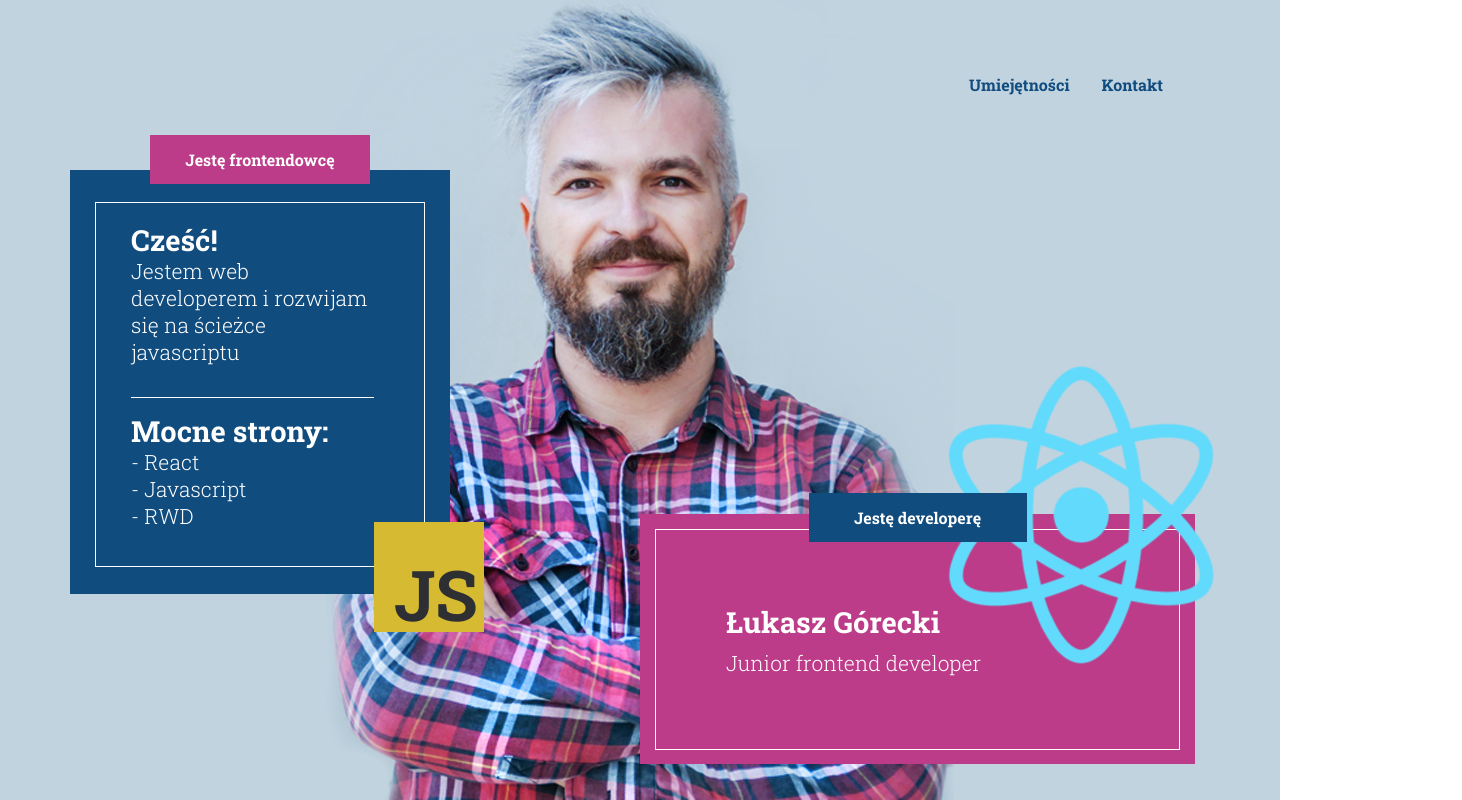
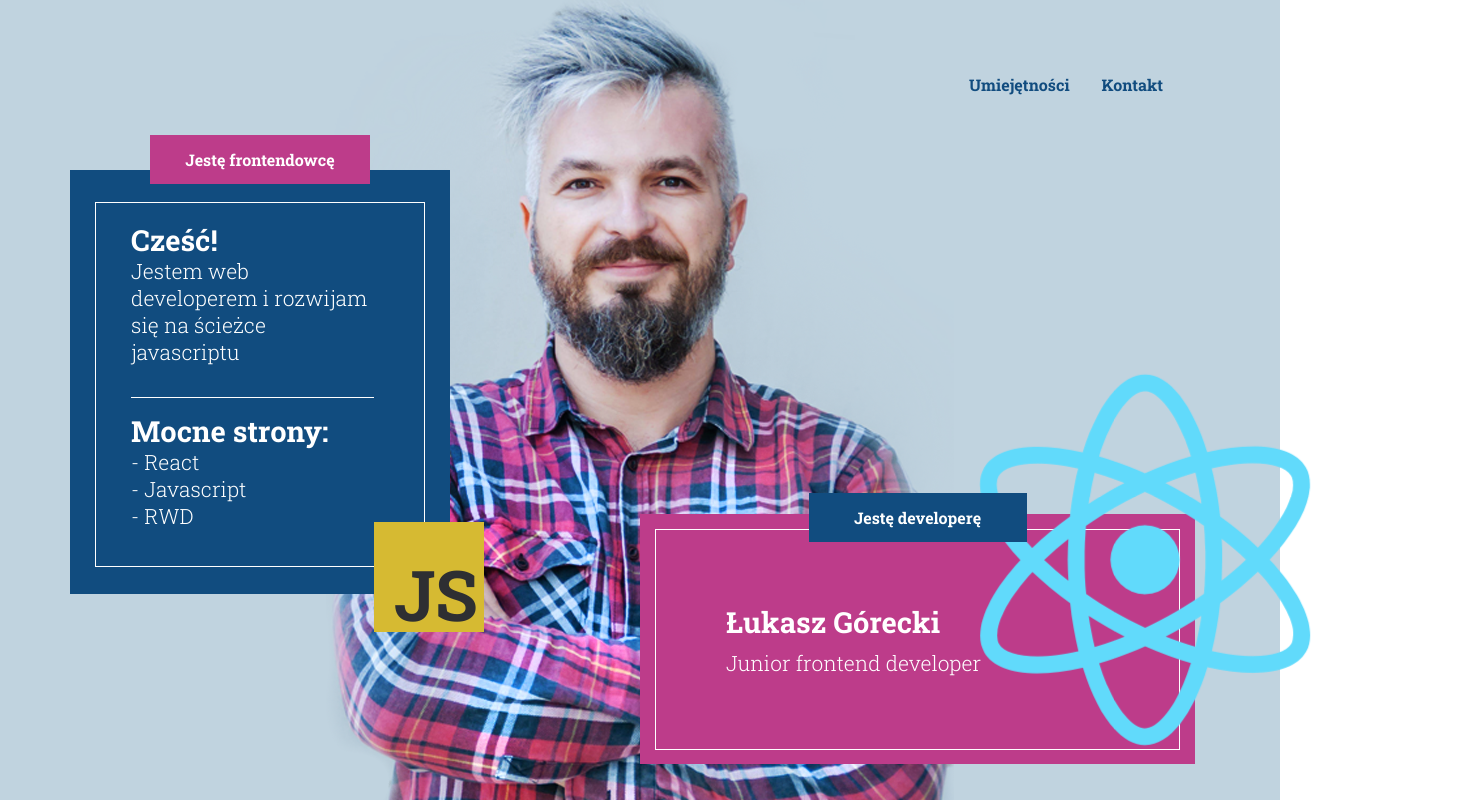
Before and after one commit to sq1fya/my-lp, a React (Create React App) app: page / in a window 1280 px wide. Shown: the top 800 px of the page, 1462 px wide, since content can reach past the window. Built offline with nearby package versions, Linux system fonts and the light colour scheme.

Commit message:
WIP: section about me style

```diff
--- a/src/Logo.scss
+++ b/src/Logo.scss
@@ -1,8 +1,6 @@
-
-
 .App-logo {
   animation: App-logo-spin infinite 20s linear;
-  height: 45vmin;
+  height: 450px;
 }
 
 @keyframes App-logo-spin {
--- a/src/components/section-about-me/section-about-me.js
+++ b/src/components/section-about-me/section-about-me.js
@@ -23,6 +23,7 @@ class SectionAboutMe extends Component {
                 </ul>
               </nav>
             </header>
+            <div className="d-flex flex-column d-lg-block">
             <div className="row d-flex align-items-end">
               <div className="left-box col-4 text-white">
                 <div className="title-box justify-content-center">
@@ -63,6 +64,7 @@ class SectionAboutMe extends Component {
                 </div>
               </div>
             </div>
+            </div>
           </div>
         </div>
       </section>
--- a/src/main.scss
+++ b/src/main.scss
@@ -1,3 +1,6 @@
+@media only screen and (min-width: 992px) {
+}
+
 // >>>>>>>>>>> global <<<<<<<<
 
 .container {
```
